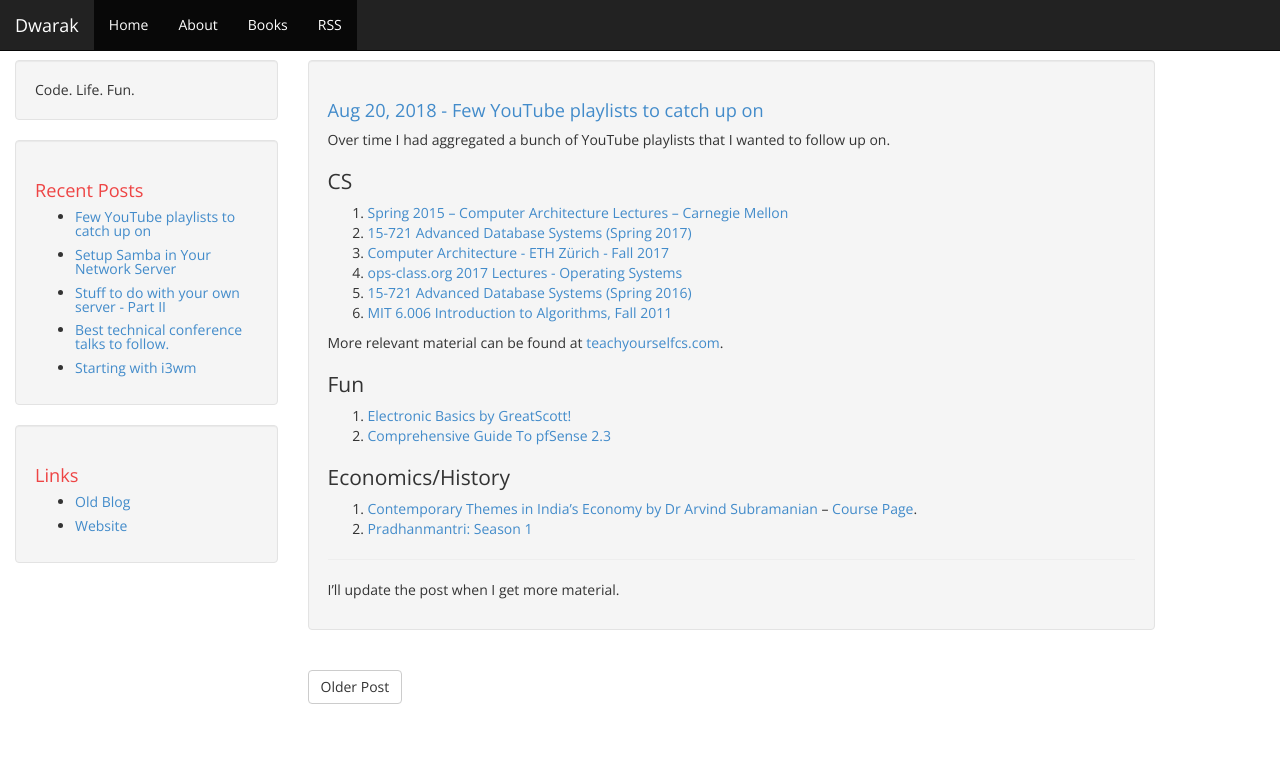
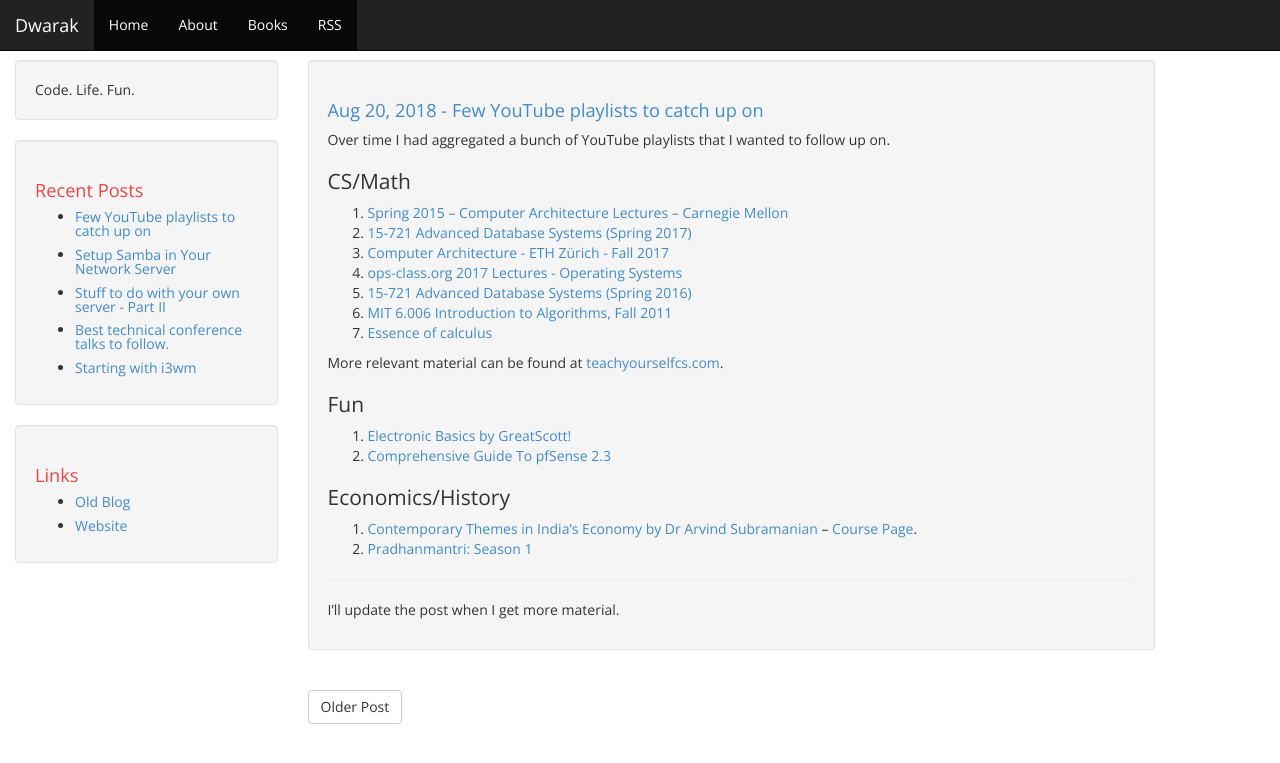
Before and after one commit to dtsdwarak/blog, a Jekyll site: the page built from collections/_posts/2018-08-20-Few-Playlists-To-Catch-Up-On.md, in a window 1280 px wide. Shown: the top 763 px of the page. Built offline with Jekyll 4.4.1, drawn with Linux system fonts in a browser that asks for light colours.

Commit message:
Include Essence of Calculus within YouTube playlists post

```diff
--- a/collections/_posts/2018-08-20-Few-Playlists-To-Catch-Up-On.md
+++ b/collections/_posts/2018-08-20-Few-Playlists-To-Catch-Up-On.md
@@ -6,7 +6,7 @@ tags: video, lecture, series, playlist
 
 Over time I had aggregated a bunch of YouTube playlists that I wanted to follow up on.
 
-## CS
+## CS/Math
 
 1. [Spring 2015 -- Computer Architecture Lectures -- Carnegie Mellon](https://www.youtube.com/playlist?list=PL5PHm2jkkXmi5CxxI7b3JCL1TWybTDtKq)
 2. [15-721 Advanced Database Systems (Spring 2017)](https://www.youtube.com/playlist?list=PLSE8ODhjZXjYgTIlqf4Dy9KQpQ7kn1Tl0)
@@ -14,6 +14,7 @@ Over time I had aggregated a bunch of YouTube playlists that I wanted to follow
 4. [ops-class.org 2017 Lectures - Operating Systems](https://www.youtube.com/playlist?list=PLE6LEE8y2Jp_z8pkiuvHo7Vz-eQEKsk-I)
 5. [15-721 Advanced Database Systems (Spring 2016)](https://www.youtube.com/playlist?list=PLSE8ODhjZXjbisIGOepfnlbfxeH7TW-8O)
 6. [MIT 6.006 Introduction to Algorithms, Fall 2011](https://www.youtube.com/playlist?list=PLUl4u3cNGP61Oq3tWYp6V_F-5jb5L2iHb)
+7. [Essence of calculus](https://www.youtube.com/playlist?list=PLZHQObOWTQDMsr9K-rj53DwVRMYO3t5Yr)
 
 More relevant material can be found at [teachyourselfcs.com](https://teachyourselfcs.com).
 
```
